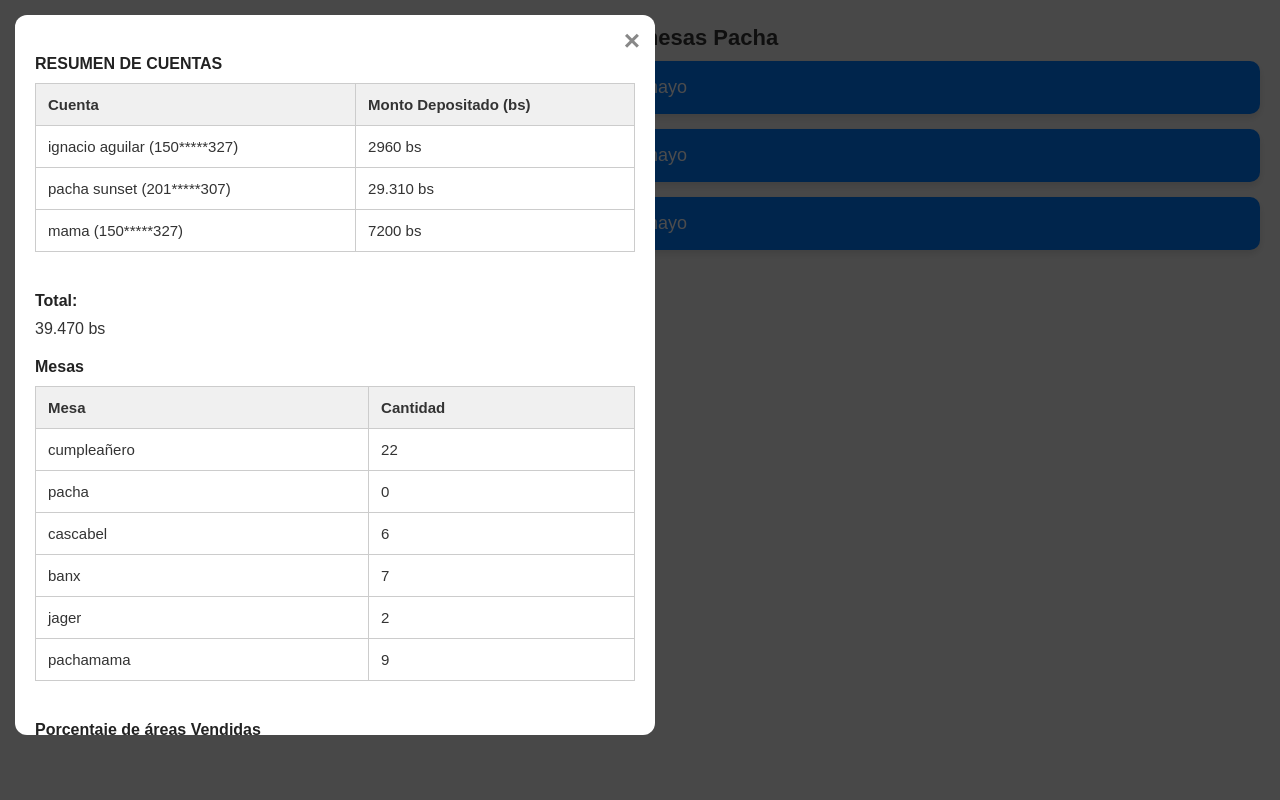
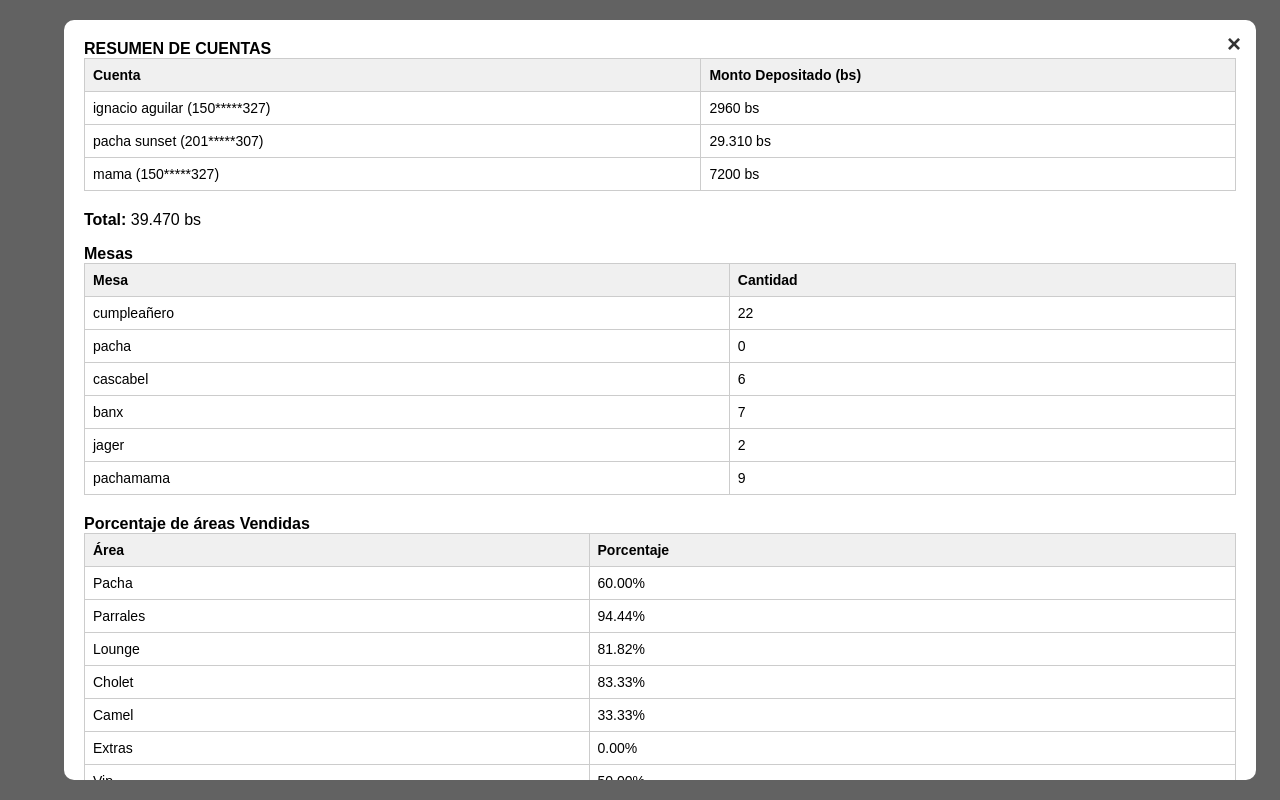
Before and after one commit to jeripacha/respaldo-de-mesas-jeri, a plain HTML site: page index.html in a window 1280 px wide. Both pictures are taken after a click on the button "17 de mayo". Drawn offline with Linux system fonts and the light colour scheme.

Commit message:
Update style.css

```diff
--- a/style.css
+++ b/style.css
@@ -1,142 +1,90 @@
 body {
   font-family: Arial, sans-serif;
+  background-color: #f5f5f5;
   margin: 0;
-  padding: 10px;
-  background-color: #f2f2f2;
-  color: #333;
+  padding: 20px;
   text-align: center;
-  max-width: 100vw;
-  overflow-x: hidden;
-  font-size: 16px;
 }
 
 h1 {
-  margin-bottom: 10px;
+  margin-bottom: 20px;
   font-size: 22px;
 }
 
 .button-container {
   display: flex;
   flex-direction: column;
-  gap: 15px;
-  margin-bottom: 20px;
-  padding: 0 10px;
+  gap: 10px;
+  max-width: 400px;
+  margin: 0 auto;
 }
 
 .button-container button {
-  padding: 16px;
-  font-size: 18px;
-  border-radius: 10px;
-  background-color: #007BFF;
+  background-color: #007bff;
   color: white;
   border: none;
-  width: 100%;
-  max-width: 100%;
-  box-shadow: 0 4px 6px rgba(0, 0, 0, 0.1);
+  padding: 12px;
+  font-size: 16px;
+  border-radius: 8px;
+  box-shadow: 0 2px 5px rgba(0,0,0,0.1);
+  cursor: pointer;
+  transition: background 0.3s;
 }
 
 .button-container button:hover {
   background-color: #0056b3;
 }
 
-/* Modal */
+/* MODAL */
 .modal {
   display: none;
   position: fixed;
   z-index: 1000;
-  left: 0; top: 0;
-  width: 100%; height: 100%;
-  background-color: rgba(0,0,0,0.7);
-  justify-content: center;
-  align-items: center;
-  padding: 15px;
+  left: 0;
+  top: 0;
+  width: 100vw;
+  height: 100vh;
+  overflow: auto;
+  background-color: rgba(0,0,0,0.6);
+  padding: 20px;
 }
 
 .modal-content {
-  background-color: #fff;
+  background-color: white;
+  margin: auto;
   padding: 20px;
-  max-height: 85vh;
-  width: 100%;
-  max-width: 600px;
+  border-radius: 10px;
+  max-width: 90%;
+  max-height: 90vh;
   overflow-y: auto;
-  border-radius: 12px;
+  position: relative;
   text-align: left;
-  position: relative;
 }
 
-/* Botón de cerrar */
 .close {
   position: absolute;
   top: 10px;
   right: 15px;
-  font-size: 28px;
+  font-size: 24px;
   font-weight: bold;
-  color: #888;
+  color: #333;
   cursor: pointer;
-  z-index: 9999;
 }
 
-.close:hover {
-  color: #000;
-}
-
-.table-responsive {
-  width: 100%;
-  overflow-x: auto;
-  margin-top: 10px;
-}
-
-table {
+.modal-content table {
   width: 100%;
   border-collapse: collapse;
-  background-color: white;
+  font-size: 14px;
   margin-bottom: 20px;
 }
 
-table th, table td {
+.modal-content th,
+.modal-content td {
   border: 1px solid #ccc;
-  padding: 12px;
-  font-size: 15px;
+  padding: 8px;
   text-align: left;
 }
 
-table th {
+.modal-content th {
   background-color: #f0f0f0;
-  font-weight: bold;
 }
-
-strong {
-  display: block;
-  margin: 20px 0 10px;
-  font-size: 16px;
-  color: #222;
-}
-
-/* 🔎 Mejora visual en pantallas pequeñas */
-@media (max-width: 600px) {
-  body {
-    font-size: 17px;
-  }
-
-  .modal-content {
-    padding: 15px;
-  }
-
-  .button-container button {
-    font-size: 20px;
-    padding: 18px;
-  }
-
-  table th, table td {
-    font-size: 16px;
-    padding: 14px;
-  }
-
-  strong {
-    font-size: 17px;
-  }
-
-  .close {
-    font-size: 30px;
-  }
-}
```
